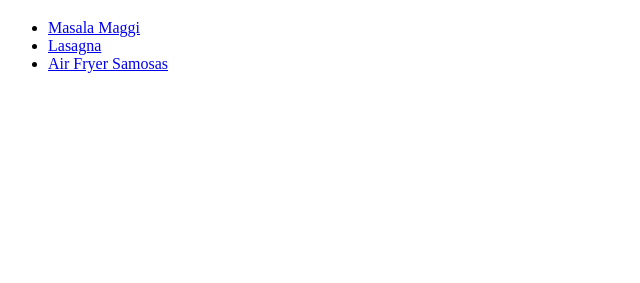
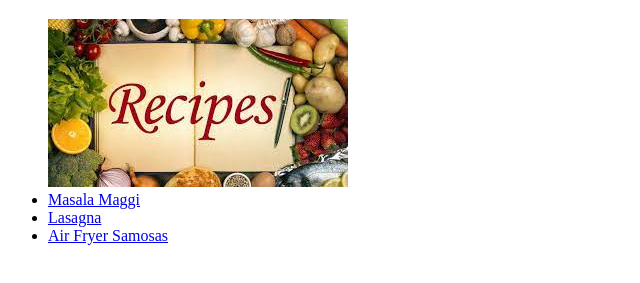
Before and after one commit to krtn2902/odin-recipes, a plain HTML site: page index.html in a window 1280 px wide. Shown: the part 61-344 px from the top of the page, without its empty margins (0-640 px from the left). Drawn offline with Linux system fonts and the light colour scheme.

Commit message:
Added recipe image on the home page

```diff
--- a/index.html
+++ b/index.html
@@ -7,6 +7,7 @@
     <body>
         <h1>Odin Recipes</h1>
         <ul>
+            <img src="./images/recipes.jpg" alt="Image with recipes written">
             <li><a href="./recipes/masalamaggi.html">Masala Maggi</a></li>
             <li><a href="./recipes/lasagna.html">Lasagna</a></li>
             <li><a href="./recipes/air-fryer-samosas.html">Air Fryer Samosas</a></li>
```
Also changed, not shown: images/recipes.jpg (added), 1 other file.
